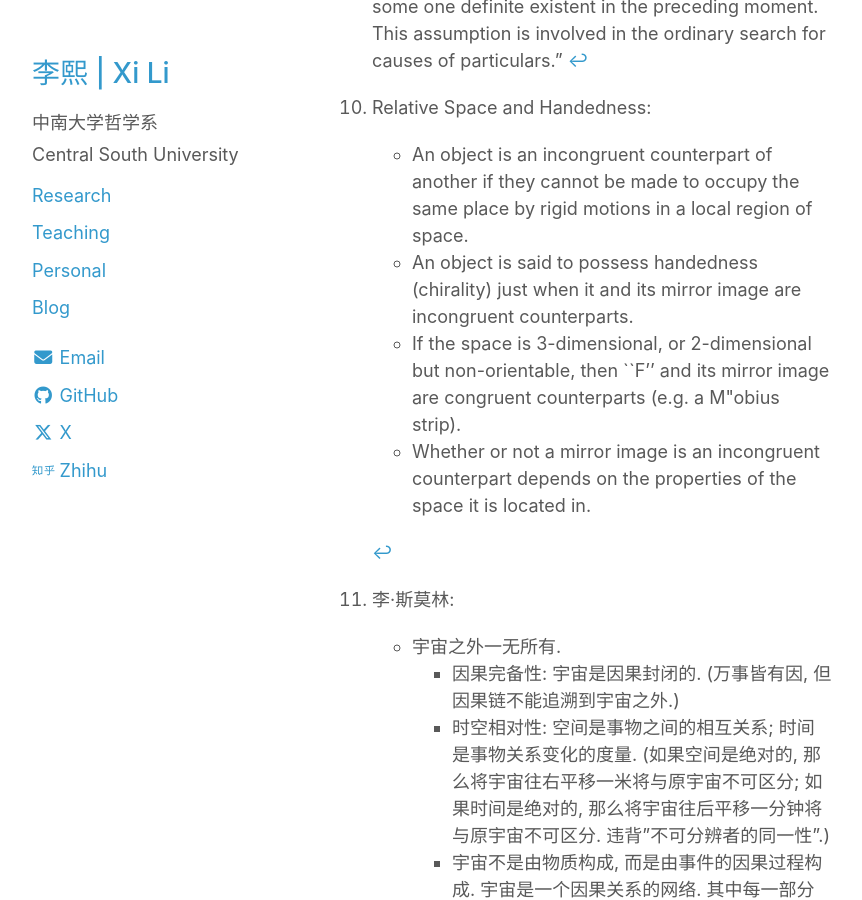
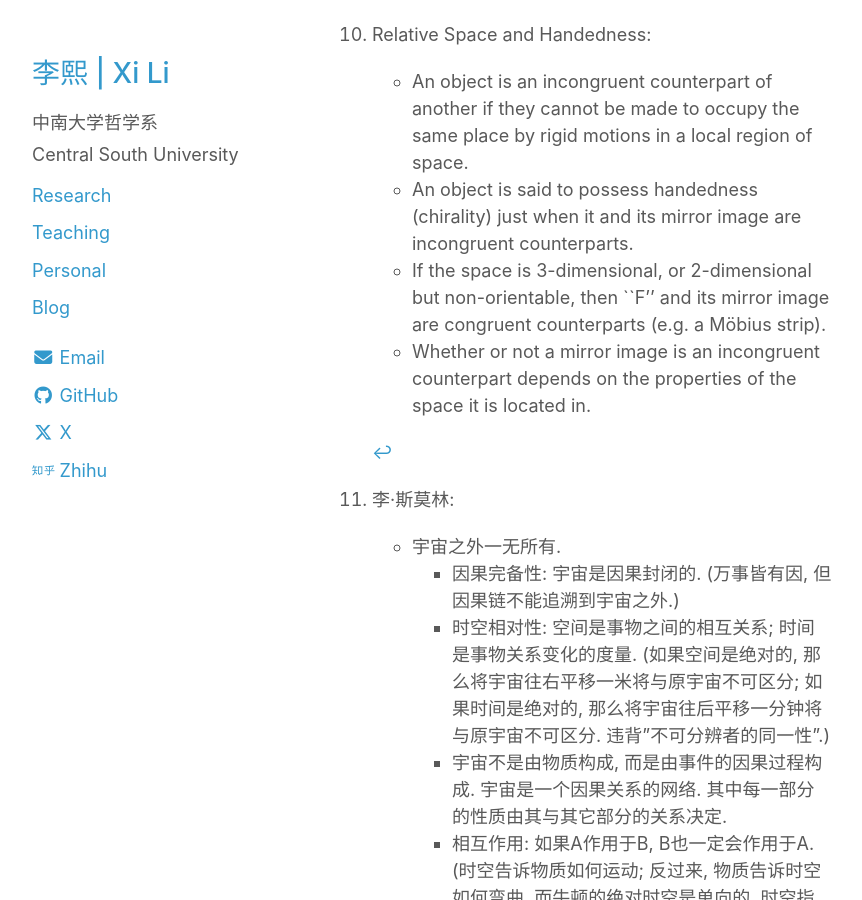
Before and after one commit to rickylixi/rickylixi.github.io, a Jekyll site: the page built from _posts/2025-10-08-leibniz-quotes.md, in a window 1280 px wide and 900 px high, scrolled down 52486 px. Shown: the whole window, without its empty margins (26-888 px from the left). Built offline with Jekyll 4.4.1, drawn with Linux system fonts in a browser that asks for light colours; comment, search, counter and statistics services are not loaded; some of the changed text lies outside the part shown.

Commit message:
Update 2025-10-08-leibniz-quotes.md

```diff
--- a/_posts/2025-10-08-leibniz-quotes.md
+++ b/_posts/2025-10-08-leibniz-quotes.md
@@ -2014,7 +2008,7 @@ easier.
 [^10]: Relative Space and Handedness:
 	- An object is an incongruent counterpart of another if they cannot be made to occupy the same place by rigid motions in a local region of space.
 	- An object is said to possess handedness (chirality) just when it and its mirror image are incongruent counterparts.
-	- If the space is 3-dimensional, or 2-dimensional but non-orientable, then ``F'' and its mirror image are congruent counterparts (e.g. a M\"obius strip).
+	- If the space is 3-dimensional, or 2-dimensional but non-orientable, then ``F'' and its mirror image are congruent counterparts (e.g. a Möbius strip).
 	- Whether or not a mirror image is an incongruent counterpart depends on the properties of the space it is located in.
 
 [^11]: 李·斯莫林:
```
Also changed, not shown: other parts of _posts/2025-10-08-leibniz-quotes.md (+1 -7 lines).
